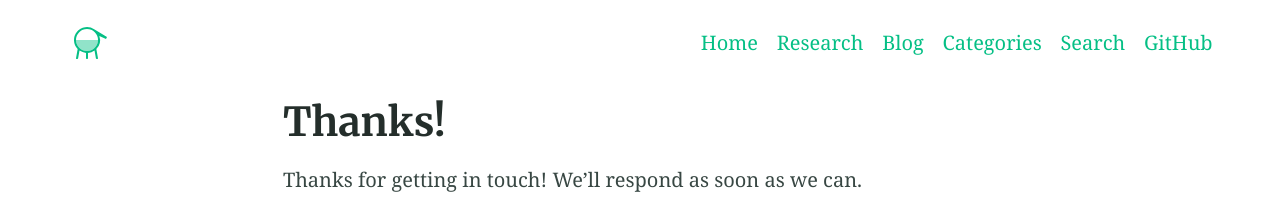
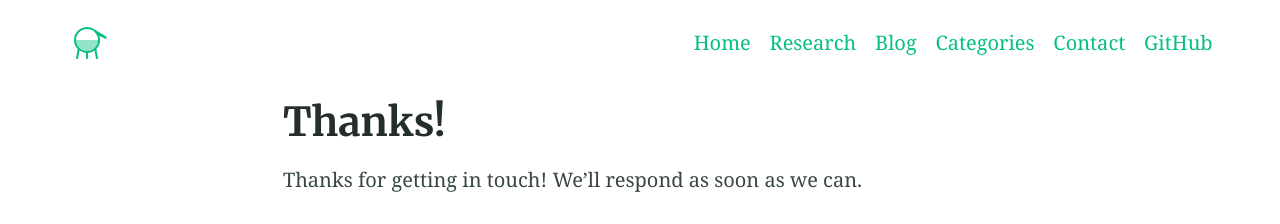
Before and after one commit to scsa007316/ranveer14.github.io, a Jekyll site: the page built from thanks.md, in a window 1280 px wide. Shown: the top 224 px of the page. Built offline with Jekyll 4.4.1, drawn with Linux system fonts in a browser that asks for light colours.

Commit message:
Update _config.yml

```diff
--- a/_config.yml
+++ b/_config.yml
@@ -127,7 +127,7 @@ navigation_header:
   url: /blog/
 - title: Categories
   url: /categories/
-- title: Search
+- title: Contact
   url: /search/
 - title: GitHub
   url: https://github.com/ranveer14
```
